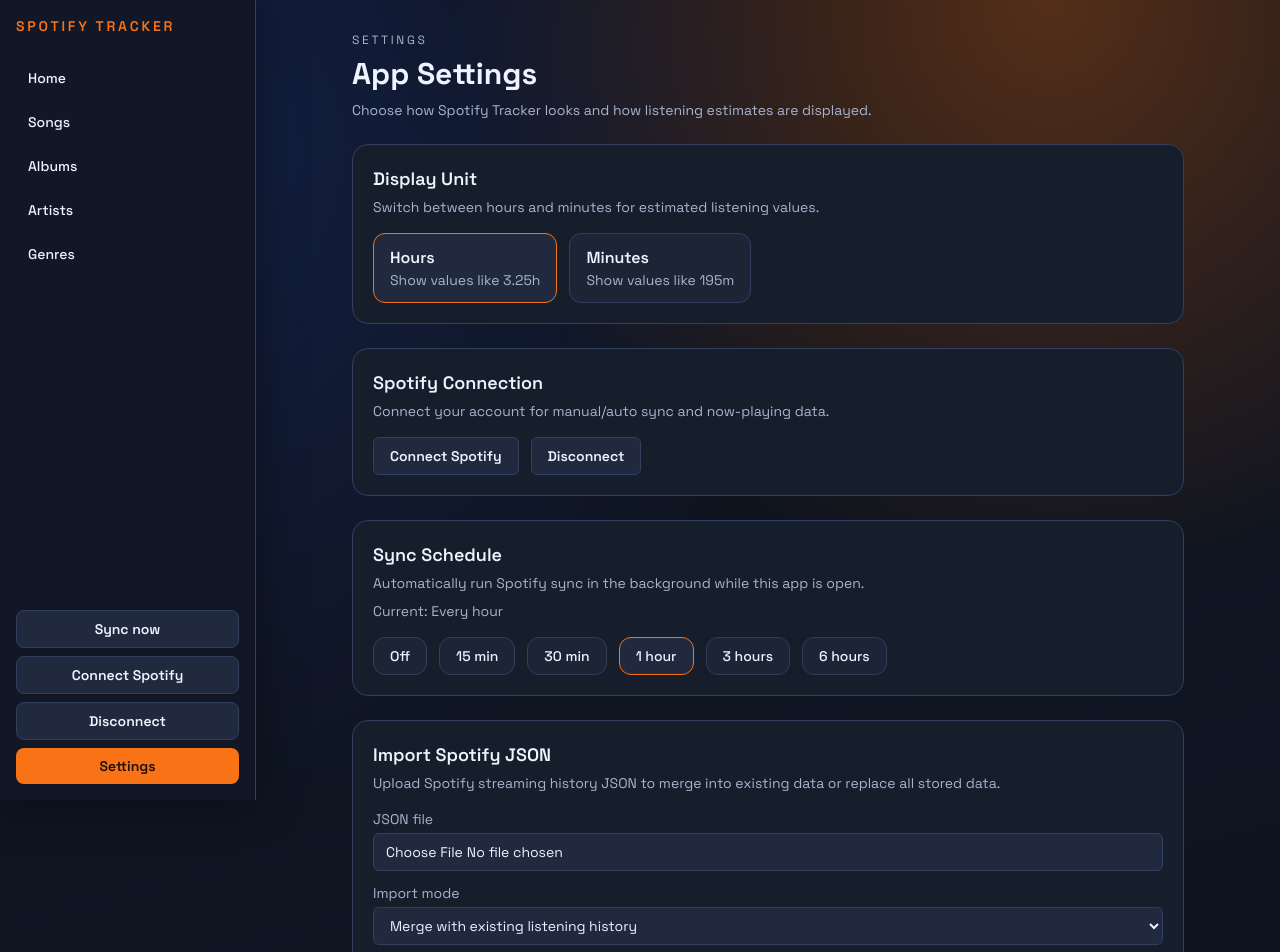
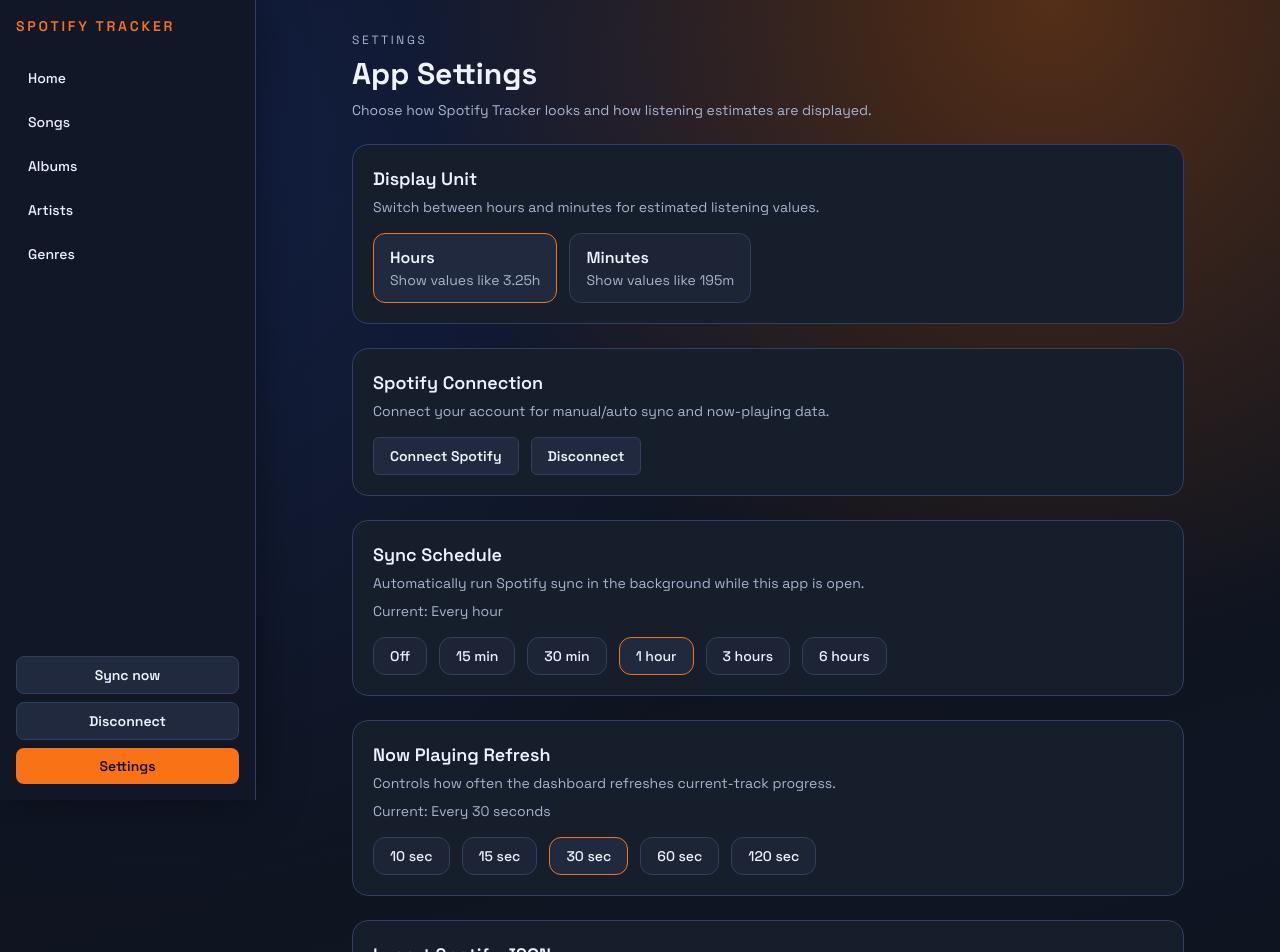
Before and after one commit to l0cky12/spotify-tracker, a Next.js app: page /settings/theme in a window 1280 px wide. Shown: the top 952 px of the page. Built offline with nearby package versions, Linux system fonts and the light colour scheme; no server answers.

Commit message:
feat: add live now-playing refresh controls and modernize dashboard UI

```diff
--- /dev/null
+++ b/src/app/api/now-playing/route.ts
@@ -0,0 +1,20 @@
+import { cookies } from "next/headers";
+import { NextResponse } from "next/server";
+import { fetchCurrentlyPlaying, refreshAccessToken } from "@/lib/spotify";
+
+export async function GET() {
+  const cookieStore = await cookies();
+  const refreshToken = cookieStore.get("spotify_refresh_token")?.value;
+
+  if (!refreshToken) {
+    return NextResponse.json({ connected: false, nowPlaying: null }, { status: 200 });
+  }
+
+  try {
+    const accessToken = await refreshAccessToken(refreshToken);
+    const nowPlaying = await fetchCurrentlyPlaying(accessToken);
+    return NextResponse.json({ connected: true, nowPlaying }, { status: 200 });
+  } catch {
+    return NextResponse.json({ connected: true, nowPlaying: null }, { status: 200 });
+  }
+}
--- /dev/null
+++ b/src/app/api/settings/now-playing-refresh/route.ts
@@ -0,0 +1,26 @@
+import { NextRequest, NextResponse } from "next/server";
+import { getAppBaseUrl } from "@/lib/app-url";
+import { NOW_PLAYING_REFRESH_COOKIE, parseNowPlayingRefreshSeconds } from "@/lib/auto-sync";
+
+const ONE_YEAR_SECONDS = 60 * 60 * 24 * 365;
+
+export async function POST(request: NextRequest) {
+  const formData = await request.formData();
+  const requestedSeconds = formData.get("nowPlayingRefreshSeconds");
+  const redirectToRaw = formData.get("redirectTo");
+
+  const refreshSeconds = parseNowPlayingRefreshSeconds(
+    typeof requestedSeconds === "string" ? requestedSeconds : undefined,
+  );
+  const redirectTo =
+    typeof redirectToRaw === "string" && redirectToRaw.startsWith("/") ? redirectToRaw : "/settings/theme";
+
+  const response = NextResponse.redirect(new URL(redirectTo, getAppBaseUrl(request)), 303);
+  response.cookies.set(NOW_PLAYING_REFRESH_COOKIE, String(refreshSeconds), {
+    path: "/",
+    sameSite: "lax",
+    maxAge: ONE_YEAR_SECONDS,
+  });
+
+  return response;
+}
--- a/src/app/page.tsx
+++ b/src/app/page.tsx
@@ -3,6 +3,7 @@
 import { DashboardVisuals } from "@/components/DashboardVisuals";
 import { Nav } from "@/components/Nav";
 import { AutoSync } from "@/components/AutoSync";
+import { NowPlayingCard } from "@/components/NowPlayingCard";
 import {
   convertHoursForDisplay,
   DISPLAY_UNIT_COOKIE,
@@ -15,7 +16,14 @@
 import { buildCollectionStats, entriesInRange } from "@/lib/stats";
 import { readHistoryEntries } from "@/lib/storage";
 import { resolveTimeRange } from "@/lib/time-range";
-import { AUTO_SYNC_INTERVAL_COOKIE, autoSyncLabel, parseAutoSyncInterval } from "@/lib/auto-sync";
+import {
+  AUTO_SYNC_INTERVAL_COOKIE,
+  autoSyncLabel,
+  NOW_PLAYING_REFRESH_COOKIE,
+  nowPlayingRefreshLabel,
+  parseAutoSyncInterval,
+  parseNowPlayingRefreshSeconds,
+} from "@/lib/auto-sync";
 import { fetchCurrentlyPlaying, refreshAccessToken } from "@/lib/spotify";
 
 type PageProps = {
@@ -56,11 +64,13 @@
   const cookieStore = await cookies();
   const displayUnit = parseDisplayUnit(cookieStore.get(DISPLAY_UNIT_COOKIE)?.value);
   const autoSyncMinutes = parseAutoSyncInterval(cookieStore.get(AUTO_SYNC_INTERVAL_COOKIE)?.value);
+  const nowPlayingRefreshSeconds = parseNowPlayingRefreshSeconds(cookieStore.get(NOW_PLAYING_REFRESH_COOKIE)?.value);
   const refreshToken = cookieStore.get("spotify_refresh_token")?.value;
   const unitLabel = displayUnitLabel(displayUnit);
   const unitSuffix = displayUnitSuffix(displayUnit);
   const toDisplay = (hours: number) => convertHoursForDisplay(hours, displayUnit);
   const autoSyncText = autoSyncLabel(autoSyncMinutes);
+  const nowPlayingRefreshText = nowPlayingRefreshLabel(nowPlayingRefreshSeconds);
 
   let nowPlaying: Awaited<ReturnType<typeof fetchCurrentlyPlaying>> = null;
   if (refreshToken) {
@@ -102,20 +112,12 @@
       <Nav />
       <AutoSync intervalMinutes={autoSyncMinutes} />
 
-      <header className="mb-6 rounded-2xl border border-[var(--stroke)] bg-[var(--panel)]/90 p-6 shadow-[0_12px_30px_rgba(0,0,0,0.25)] backdrop-blur-sm">
+      <header className="mb-6 rounded-3xl border border-[var(--stroke)] bg-[linear-gradient(160deg,var(--panel),var(--panel-soft))] p-6 shadow-[0_20px_45px_rgba(0,0,0,0.28)] backdrop-blur-sm">
         <h1 className="text-3xl font-bold text-[var(--text)]">Spotify Tracker</h1>
         <p className="mt-2 text-sm text-[var(--muted)]">
           Import your Spotify JSON history and explore songs, albums, artists, and genres by listening time.
         </p>
         <div className="mt-4 flex flex-wrap gap-3">
-          <form action="/api/sync" method="post">
-            <button
-              type="submit"
-              className="rounded-md border border-[var(--stroke)] bg-[var(--panel-soft)] px-4 py-2 text-sm font-semibold hover:brightness-110"
-            >
-              Sync now
-            </button>
-          </form>
           <Link
             href="/settings/theme"
             className="rounded-md bg-[var(--accent)] px-4 py-2 text-sm font-semibold text-[var(--accent-ink)] hover:brightness-110"
@@ -123,7 +125,7 @@
             Settings
           </Link>
         </div>
-        <p className="mt-3 text-xs text-[var(--muted)]">Auto-sync: {autoSyncText}</p>
+        <p className="mt-3 text-xs text-[var(--muted)]">Auto-sync: {autoSyncText} | Now Playing refresh: {nowPlayingRefreshText}</p>
       </header>
 
       {syncState === "ok" ? (
@@ -142,28 +144,7 @@
         </p>
       ) : null}
 
-      <section className="mt-6 rounded-2xl border border-[var(--stroke)] bg-[var(--panel)] p-5">
-        <p className="text-xs uppercase tracking-[0.18em] text-[var(--muted)]">Now Playing</p>
-        {nowPlaying ? (
-          <div className="mt-3 flex items-center gap-3">
-            {nowPlaying.imageUrl ? (
-              // eslint-disable-next-line @next/next/no-img-element
-              <img src={nowPlaying.imageUrl} alt={nowPlaying.albumName} className="h-14 w-14 rounded-md object-cover" />
-            ) : (
-              <div className="h-14 w-14 rounded-md border border-[var(--stroke)] bg-[var(--panel-soft)]" />
-            )}
-            <div>
-              <p className="text-sm font-semibold">{nowPlaying.trackName}</p>
-              <p className="text-xs text-[var(--muted)]">{nowPlaying.artistName}</p>
-              <p className="text-xs text-[var(--muted)]">
-                {nowPlaying.isPlaying ? "Playing now" : "Not currently playing"}
-              </p>
-            </div>
-          </div>
-        ) : (
-          <p className="mt-2 text-sm text-[var(--muted)]">No active track right now.</p>
-        )}
-      </section>
+      <NowPlayingCard initialNowPlaying={nowPlaying} refreshSeconds={nowPlayingRefreshSeconds} />
 
       <RangeFilter selectedRange={range.preset} from={range.from} to={range.to} />
       <p className="mt-3 text-xs uppercase tracking-wide text-[var(--muted)]">Range: {range.label}</p>
@@ -267,7 +248,7 @@
 
 function StatCard({ label, value }: { label: string; value: string }) {
   return (
-    <article className="rounded-2xl border border-[var(--stroke)] bg-[var(--panel)] p-4">
+    <article className="rounded-3xl border border-[var(--stroke)] bg-[linear-gradient(150deg,var(--panel),var(--panel-soft))] p-4 shadow-[0_10px_24px_rgba(0,0,0,0.18)]">
       <p className="text-xs uppercase tracking-wide text-[var(--muted)]">{label}</p>
       <p className="mt-2 text-2xl font-bold">{value}</p>
     </article>
@@ -284,7 +265,7 @@
   secondary: string;
 }) {
   return (
-    <article className="rounded-2xl border border-[var(--stroke)] bg-[var(--panel)] p-4">
+    <article className="rounded-3xl border border-[var(--stroke)] bg-[linear-gradient(160deg,var(--panel),var(--panel-soft))] p-4 shadow-[0_10px_24px_rgba(0,0,0,0.16)]">
       <p className="text-xs uppercase tracking-wide text-[var(--muted)]">{title}</p>
       <p className="mt-3 text-lg font-semibold">{primary}</p>
       <p className="mt-1 text-sm text-[var(--muted)]">{secondary}</p>
--- a/src/app/settings/theme/page.tsx
+++ b/src/app/settings/theme/page.tsx
@@ -3,7 +3,14 @@
 import { Nav } from "@/components/Nav";
 import { ThemePicker } from "@/components/ThemePicker";
 import { DISPLAY_UNIT_COOKIE, parseDisplayUnit } from "@/lib/display-unit";
-import { AUTO_SYNC_INTERVAL_COOKIE, autoSyncLabel, parseAutoSyncInterval } from "@/lib/auto-sync";
+import {
+  AUTO_SYNC_INTERVAL_COOKIE,
+  autoSyncLabel,
+  NOW_PLAYING_REFRESH_COOKIE,
+  nowPlayingRefreshLabel,
+  parseAutoSyncInterval,
+  parseNowPlayingRefreshSeconds,
+} from "@/lib/auto-sync";
 
 export const dynamic = "force-dynamic";
 
@@ -24,6 +31,7 @@
   const cookieStore = await cookies();
   const displayUnit = parseDisplayUnit(cookieStore.get(DISPLAY_UNIT_COOKIE)?.value);
   const autoSyncMinutes = parseAutoSyncInterval(cookieStore.get(AUTO_SYNC_INTERVAL_COOKIE)?.value);
+  const nowPlayingRefreshSeconds = parseNowPlayingRefreshSeconds(cookieStore.get(NOW_PLAYING_REFRESH_COOKIE)?.value);
   return (
     <main className="mx-auto max-w-6xl px-4 py-8 pt-20 md:px-8 lg:pl-72 lg:pt-8">
       <Nav />
@@ -124,6 +132,36 @@
       </section>
 
       <section className="mt-6 rounded-2xl border border-[var(--stroke)] bg-[var(--panel)] p-5">
+        <h2 className="text-lg font-semibold">Now Playing Refresh</h2>
+        <p className="mt-1 text-sm text-[var(--muted)]">Controls how often the dashboard refreshes current-track progress.</p>
+        <p className="mt-2 text-sm text-[var(--muted)]">Current: {nowPlayingRefreshLabel(nowPlayingRefreshSeconds)}</p>
+        <form action="/api/settings/now-playing-refresh" method="post" className="mt-4 flex flex-wrap gap-3">
+          <input type="hidden" name="redirectTo" value="/settings/theme" />
+          {[
+            { label: "10 sec", value: 10 },
+            { label: "15 sec", value: 15 },
+            { label: "30 sec", value: 30 },
+            { label: "60 sec", value: 60 },
+            { label: "120 sec", value: 120 },
+          ].map((option) => (
+            <button
+              key={option.value}
+              type="submit"
+              name="nowPlayingRefreshSeconds"
+              value={option.value}
+              className={`rounded-xl border px-4 py-2 text-sm font-medium transition ${
+                nowPlayingRefreshSeconds === option.value
+                  ? "border-[var(--accent)] bg-[var(--panel-soft)]"
+                  : "border-[var(--stroke)] bg-[var(--panel-soft)]/60 hover:brightness-110"
+              }`}
+            >
+              {option.label}
+            </button>
+          ))}
+        </form>
+      </section>
+
+      <section className="mt-6 rounded-2xl border border-[var(--stroke)] bg-[var(--panel)] p-5">
         <h2 className="text-lg font-semibold">Import Spotify JSON</h2>
         <p className="mt-1 text-sm text-[var(--muted)]">
           Upload Spotify streaming history JSON to merge into existing data or replace all stored data.
--- a/src/components/Nav.tsx
+++ b/src/components/Nav.tsx
@@ -94,13 +94,6 @@
               Sync now
             </button>
           </form>
-          <Link
-            href="/api/auth/login"
-            onClick={() => setOpen(false)}
-            className="block w-full rounded-lg border border-[var(--stroke)] bg-[var(--panel-soft)] px-3 py-2 text-center text-sm font-semibold text-[var(--text)] transition hover:brightness-110"
-          >
-            Connect Spotify
-          </Link>
           <form action="/api/auth/logout" method="post">
             <button
               type="submit"
--- /dev/null
+++ b/src/components/NowPlayingCard.tsx
@@ -0,0 +1,103 @@
+"use client";
+
+import { useEffect, useMemo, useState } from "react";
+
+type NowPlaying = {
+  trackName: string;
+  artistName: string;
+  albumName: string;
+  imageUrl: string;
+  progressMs: number;
+  durationMs: number;
+  isPlaying: boolean;
+};
+
+type Props = {
+  initialNowPlaying: NowPlaying | null;
+  refreshSeconds: number;
+};
+
+function clampPercent(value: number): number {
+  if (!Number.isFinite(value)) return 0;
+  return Math.max(0, Math.min(100, value));
+}
+
+function formatMs(ms: number): string {
+  const totalSeconds = Math.max(0, Math.floor(ms / 1000));
+  const minutes = Math.floor(totalSeconds / 60);
+  const seconds = totalSeconds % 60;
+  return `${minutes}:${String(seconds).padStart(2, "0")}`;
+}
+
+export function NowPlayingCard({ initialNowPlaying, refreshSeconds }: Props) {
+  const [nowPlaying, setNowPlaying] = useState<NowPlaying | null>(initialNowPlaying);
+  const [clientProgressMs, setClientProgressMs] = useState(initialNowPlaying?.progressMs ?? 0);
+
+  useEffect(() => {
+    if (!nowPlaying?.isPlaying || !nowPlaying.durationMs) return;
+
+    const interval = window.setInterval(() => {
+      setClientProgressMs((value) => Math.min(value + 1000, nowPlaying.durationMs));
+    }, 1000);
+
+    return () => window.clearInterval(interval);
+  }, [nowPlaying?.durationMs, nowPlaying?.isPlaying]);
+
+  useEffect(() => {
+    const run = async () => {
+      try {
+        const response = await fetch("/api/now-playing", { cache: "no-store" });
+        if (!response.ok) return;
+        const payload = (await response.json()) as { nowPlaying?: NowPlaying | null };
+        setNowPlaying(payload.nowPlaying ?? null);
+        setClientProgressMs(payload.nowPlaying?.progressMs ?? 0);
+      } catch {
+        // Keep the last value if request fails.
+      }
+    };
+
+    run();
+    const interval = window.setInterval(run, refreshSeconds * 1000);
+    return () => window.clearInterval(interval);
+  }, [refreshSeconds]);
+
+  const progress = useMemo(() => {
+    if (!nowPlaying?.durationMs) return 0;
+    return clampPercent((clientProgressMs / nowPlaying.durationMs) * 100);
+  }, [clientProgressMs, nowPlaying?.durationMs]);
+
+  return (
+    <section className="mt-6 rounded-3xl border border-[var(--stroke)] bg-[linear-gradient(160deg,var(--panel),var(--panel-soft))] p-5 shadow-[0_10px_30px_rgba(0,0,0,0.18)]">
+      <p className="text-xs uppercase tracking-[0.2em] text-[var(--muted)]">Now Playing</p>
+      {nowPlaying ? (
+        <div className="mt-3 flex items-center gap-3">
+          {nowPlaying.imageUrl ? (
+            // eslint-disable-next-line @next/next/no-img-element
+            <img src={nowPlaying.imageUrl} alt={nowPlaying.albumName} className="h-16 w-16 rounded-xl object-cover" />
+          ) : (
+            <div className="h-16 w-16 rounded-xl border border-[var(--stroke)] bg-[var(--panel-soft)]" />
+          )}
+          <div className="min-w-0 flex-1">
+            <p className="truncate text-base font-semibold">{nowPlaying.trackName}</p>
+            <p className="truncate text-sm text-[var(--muted)]">{nowPlaying.artistName}</p>
+            <p className="text-xs text-[var(--muted)]">{nowPlaying.isPlaying ? "Live" : "Last seen"}</p>
+          </div>
+        </div>
+      ) : (
+        <p className="mt-3 text-sm text-[var(--muted)]">No active track right now.</p>
+      )}
+
+      {nowPlaying ? (
+        <div className="mt-4">
+          <div className="h-2 w-full overflow-hidden rounded-full bg-[var(--panel-strong)]">
+            <div className="h-full rounded-full bg-[var(--accent)] transition-[width] duration-1000" style={{ width: `${progress}%` }} />
+          </div>
+          <div className="mt-2 flex items-center justify-between text-xs text-[var(--muted)]">
+            <span>{formatMs(clientProgressMs)}</span>
+            <span>{formatMs(nowPlaying.durationMs)}</span>
+          </div>
+        </div>
+      ) : null}
+    </section>
+  );
+}
--- a/src/lib/auto-sync.ts
+++ b/src/lib/auto-sync.ts
@@ -1,4 +1,5 @@
 export const AUTO_SYNC_INTERVAL_COOKIE = "spotify_tracker_auto_sync_minutes";
+export const NOW_PLAYING_REFRESH_COOKIE = "spotify_tracker_now_playing_refresh_seconds";
 
 export function parseAutoSyncInterval(value: string | null | undefined): number {
   const parsed = Number(value ?? "60");
@@ -15,3 +16,16 @@
   const hours = minutes / 60;
   return `Every ${hours} hours`;
 }
+
+export function parseNowPlayingRefreshSeconds(value: string | null | undefined): number {
+  const parsed = Number(value ?? "30");
+  if (!Number.isFinite(parsed)) return 30;
+  const rounded = Math.round(parsed);
+  return Math.min(300, Math.max(10, rounded));
+}
+
+export function nowPlayingRefreshLabel(seconds: number): string {
+  if (seconds < 60) return `Every ${seconds} seconds`;
+  if (seconds === 60) return "Every 1 minute";
+  return `Every ${Math.round(seconds / 60)} minutes`;
+}
```
Also changed, not shown: 1 other file (tests, documents, lock files or other folders).
